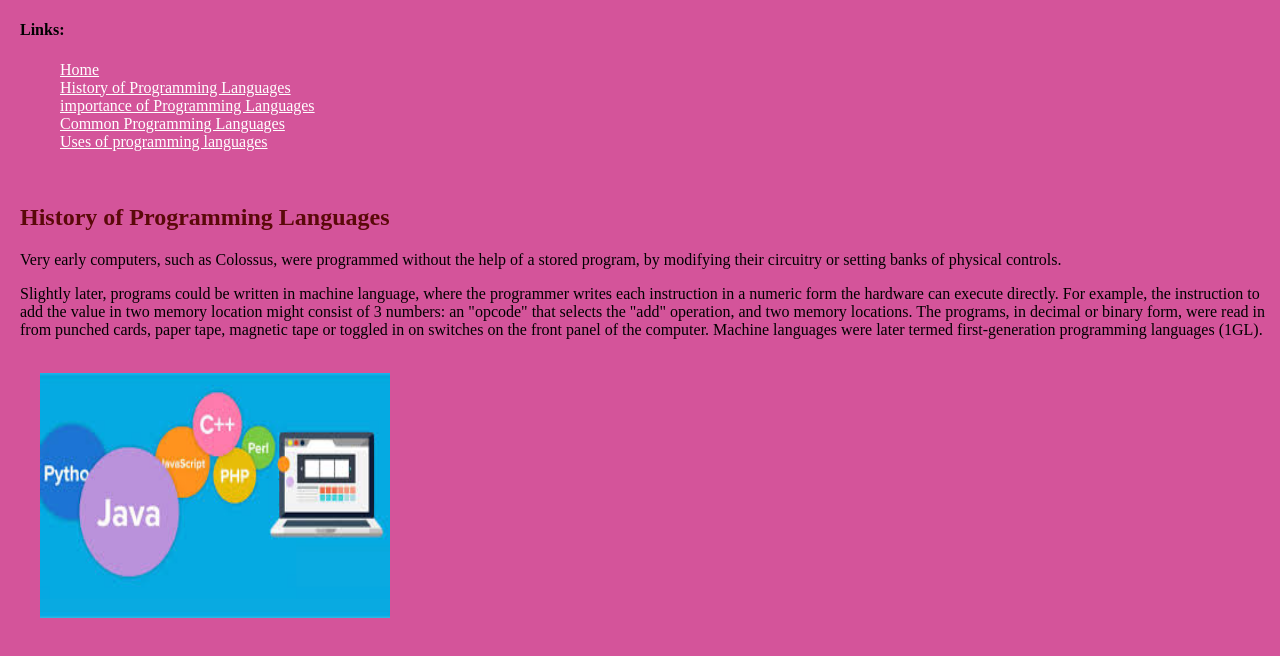
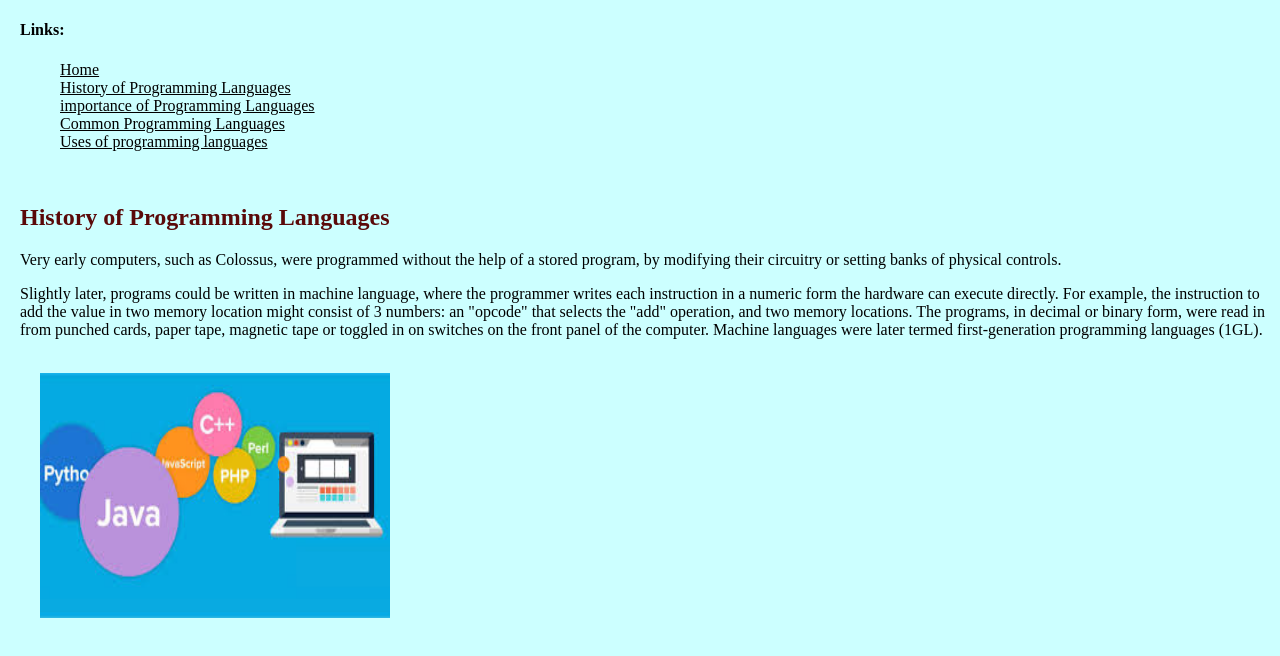
Before and after one commit to omnia-shrife/ece001, a plain HTML site: page History of programming languages.html in a window 1280 px wide. Drawn offline with Linux system fonts and the light colour scheme.

Commit message:
Update History of programming languages.html

```diff
--- a/History of programming languages.html
+++ b/History of programming languages.html
@@ -6,7 +6,7 @@
         <style>
             body {
                 margin-left: 20px;
-                background-color: rgb(212, 84, 154);
+                background-color: #CCFFFF;
             }
             ul li {
                 list-style-type: none;
@@ -14,7 +14,7 @@
                 margin: auto;
             }
             a {
-                color: white;
+                color: black;
             }
             img {
                 width: 350px;
```
